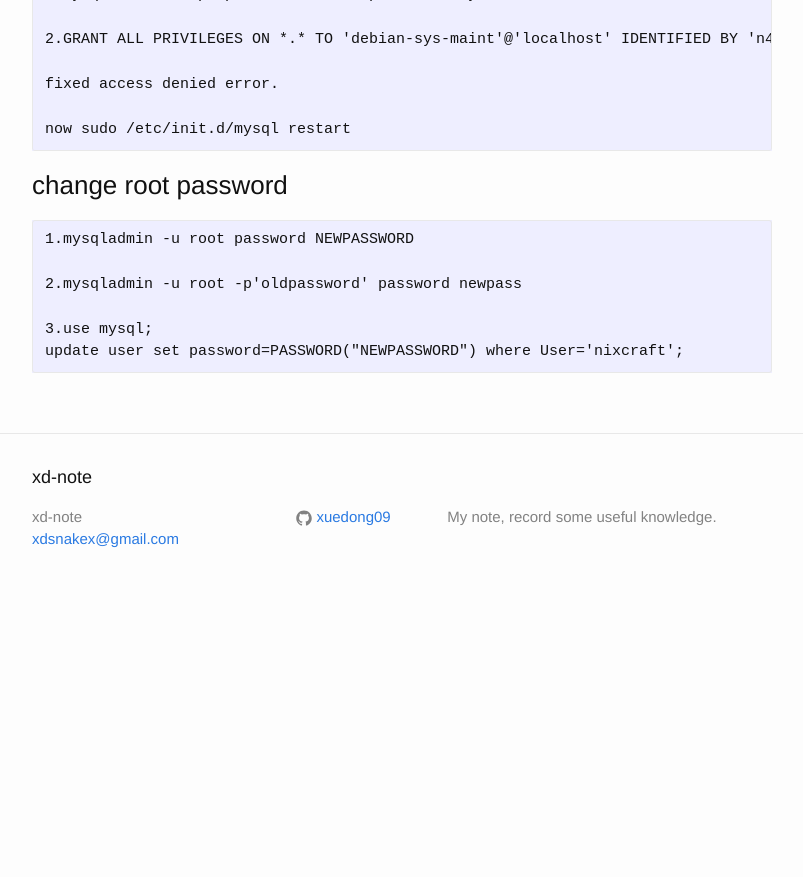
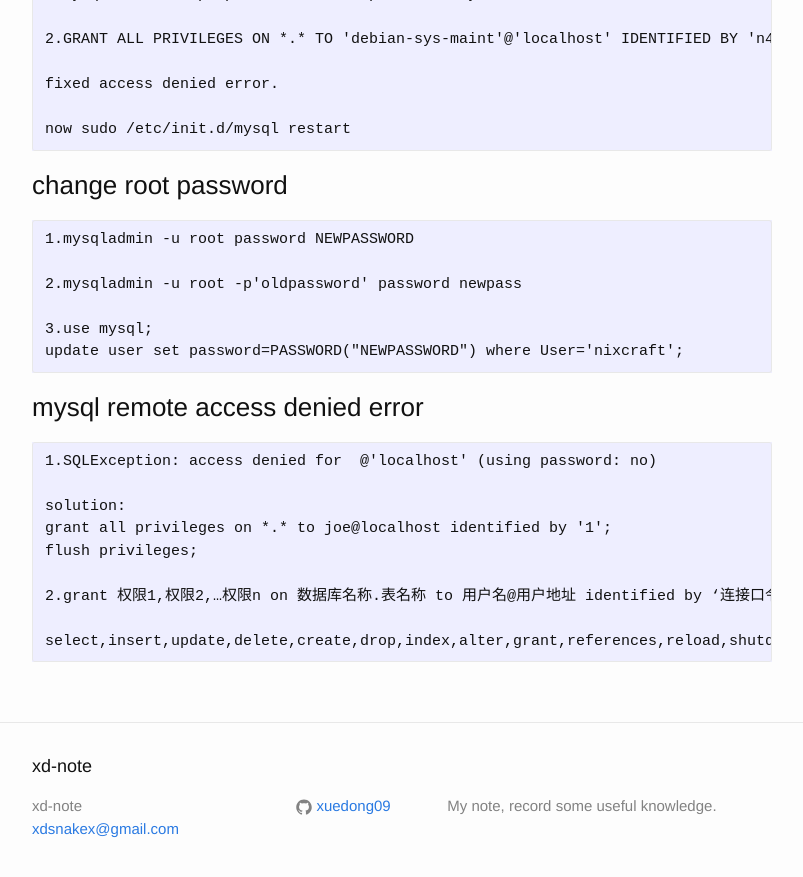
Before and after one commit to xuedong09/xuedong09.github.io, a Jekyll site: the page built from _posts/2016-05-20-mysql.md, in a window 1280 px wide and 900 px high, scrolled down 2835 px. Shown: the top 877 px of the window, without its empty margins (238-1041 px from the left). Built offline with Jekyll 4.4.1, drawn with Linux system fonts in a browser that asks for light colours; before the commit the page ends 3446 px from its top, so only the background shows below that.

Commit message:
mysql access error

```diff
--- a/_posts/2016-05-20-mysql.md
+++ b/_posts/2016-05-20-mysql.md
@@ -137,3 +137,16 @@ categories: jekyll update
 
     3.use mysql;
     update user set password=PASSWORD("NEWPASSWORD") where User='nixcraft';
+
+
+### mysql remote access denied error
+
+    1.SQLException: access denied for  @'localhost' (using password: no)
+
+    solution:
+    grant all privileges on *.* to joe@localhost identified by '1';
+    flush privileges;
+
+    2.grant 权限1,权限2,…权限n on 数据库名称.表名称 to 用户名@用户地址 identified by ‘连接口令’;
+
+    select,insert,update,delete,create,drop,index,alter,grant,references,reload,shutdown,process,file
```
